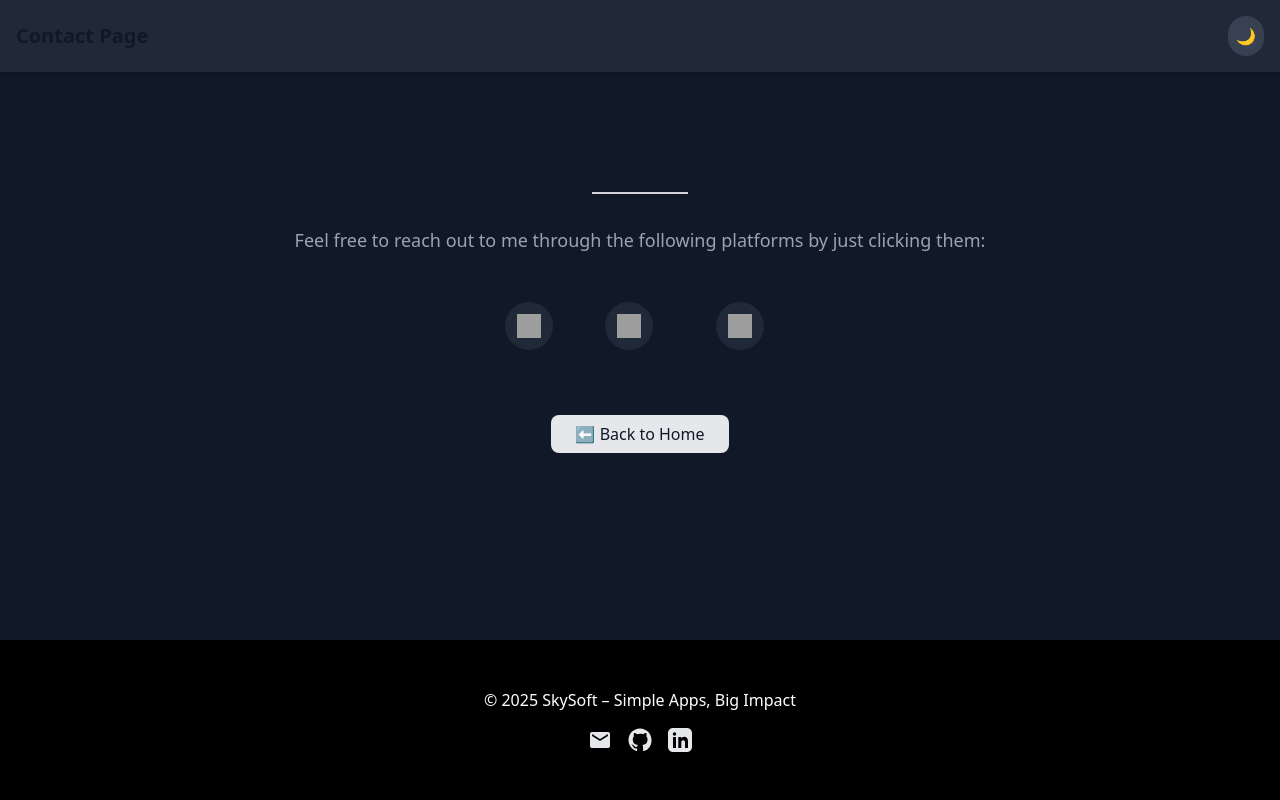
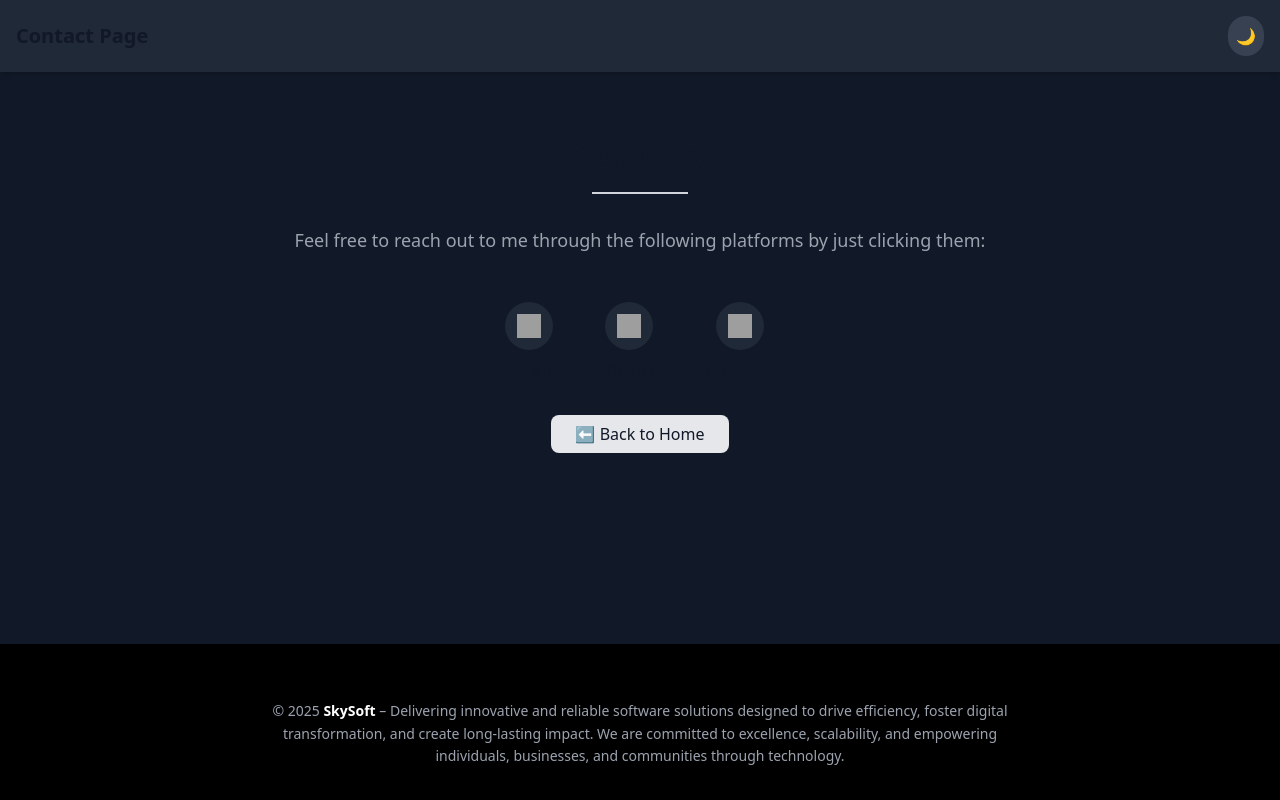
Before and after one commit to Caljan254/portfolio, a plain HTML site: page contact.html in a window 1280 px wide. Drawn offline with nearby package versions, Linux system fonts and the light colour scheme; grey boxes are pictures that could not be loaded.

Commit message:
removing icons in footer of contant.html and also correcting footer

```diff
--- a/contact.html
+++ b/contact.html
@@ -84,56 +84,14 @@
 
   <!-- Footer -->
   <footer class="bg-black dark:bg-gray-100 text-white dark:text-gray-900 py-8 text-center mt-auto">
-    <div class="max-w-6xl mx-auto flex flex-col items-center p-4">
-      <p>© 2025 SkySoft – Simple Apps, Big Impact</p>
-      <div class="flex space-x-4 mt-4">
-        <!-- Email -->
-        <a href="mailto:mumokisangau91@gmail.com" target="_blank" class="hover:text-blue-400 transition"
-          aria-label="Email">
-          <svg xmlns="http://www.w3.org/2000/svg" class="w-6 h-6 text-gray-200 dark:text-gray-800" fill="currentColor"
-            viewBox="0 0 24 24">
-            <path d="M20 4H4c-1.1 0-2 .9-2 2v12c0 1.1.9 2 2
-            2h16c1.1 0 2-.9 2-2V6c0-1.1-.9-2-2-2zm0
-            4l-8 5-8-5V6l8 5 8-5v2z" />
-          </svg>
-        </a>
-        <!-- GitHub -->
-        <a href="https://github.com/caljan254" target="_blank" class="hover:text-purple-400 transition"
-          aria-label="GitHub">
-          <svg xmlns="http://www.w3.org/2000/svg" class="w-6 h-6 text-gray-200 dark:text-gray-800" fill="currentColor"
-            viewBox="0 0 24 24">
-            <path fill-rule="evenodd" d="M12 .5C5.65.5.5 5.65.5 12c0 5.1
-            3.29 9.42 7.86 10.96.58.11.79-.25.79-.56
-            0-.28-.01-1.02-.02-2-3.2.7-3.88-1.54-3.88-1.54-.53-1.36-1.3-1.72-1.3-1.72-1.07-.74.08-.73.08-.73
-            1.18.08 1.8 1.21 1.8 1.21 1.05 1.79 2.75 1.27 3.42.97.11-.76.41-1.27.74-1.56-2.55-.29-5.23-1.28-5.23-5.72
-            0-1.26.45-2.28 1.2-3.08-.12-.3-.52-1.52.11-3.18 0 0
-            .97-.31 3.18 1.18a11.1 11.1 0 0 1 2.9-.39c.99 0 1.99.13 2.9.39
-            2.2-1.49 3.18-1.18 3.18-1.18.63 1.66.23 2.88.11 3.18.75.8
-            1.2 1.82 1.2 3.08 0 4.45-2.69 5.42-5.25 5.71.42.36.8 1.09.8
-            2.2 0 1.59-.01 2.87-.01 3.26 0 .31.21.68.8.56A10.52
-            10.52 0 0 0 23.5 12C23.5 5.65 18.35.5 12 .5Z" />
-          </svg>
-        </a>
-        <!-- LinkedIn -->
-        <a href="https://linkedin.com/in/aaamumo254" target="_blank" class="hover:text-blue-600 transition"
-          aria-label="LinkedIn">
-          <svg xmlns="http://www.w3.org/2000/svg" class="w-6 h-6 text-gray-200 dark:text-gray-800" fill="currentColor"
-            viewBox="0 0 24 24">
-            <path d="M19 0h-14C2.2 0 0 2.2 0 5v14c0 2.8
-            2.2 5 5 5h14c2.8 0 5-2.2
-            5-5V5c0-2.8-2.2-5-5-5zm-11
-            20H5V9h3v11zM6.5 7.7c-1
-            0-1.7-.8-1.7-1.7s.8-1.7
-            1.7-1.7c1 0 1.7.8 1.7
-            1.7s-.7 1.7-1.7 1.7zM20
-            20h-3v-5.5c0-1.3-.5-2.2-1.7-2.2-1 0-1.6.7-1.9
-            1.3-.1.2-.1.6-.1.9V20h-3V9h3v1.5c.4-.7
-            1.2-1.7 3-1.7 2.2 0 3.7 1.5
-            3.7 4.6V20z" />
-          </svg>
-        </a>
-      </div>
-    </div>
+   <p class="mt-6 text-gray-400 text-sm max-w-3xl mx-auto leading-relaxed">
+  © 2025 <span class="font-semibold text-white">SkySoft</span> –
+  Delivering innovative and reliable software solutions designed to drive efficiency,
+  foster digital transformation, and create long-lasting impact.
+  We are committed to excellence, scalability, and empowering individuals, businesses,
+  and communities through technology.
+</p>
+
   </footer>
 
   <!-- Dark Mode Script -->
```
Also changed, not shown: index.html (+8 -3 lines).
